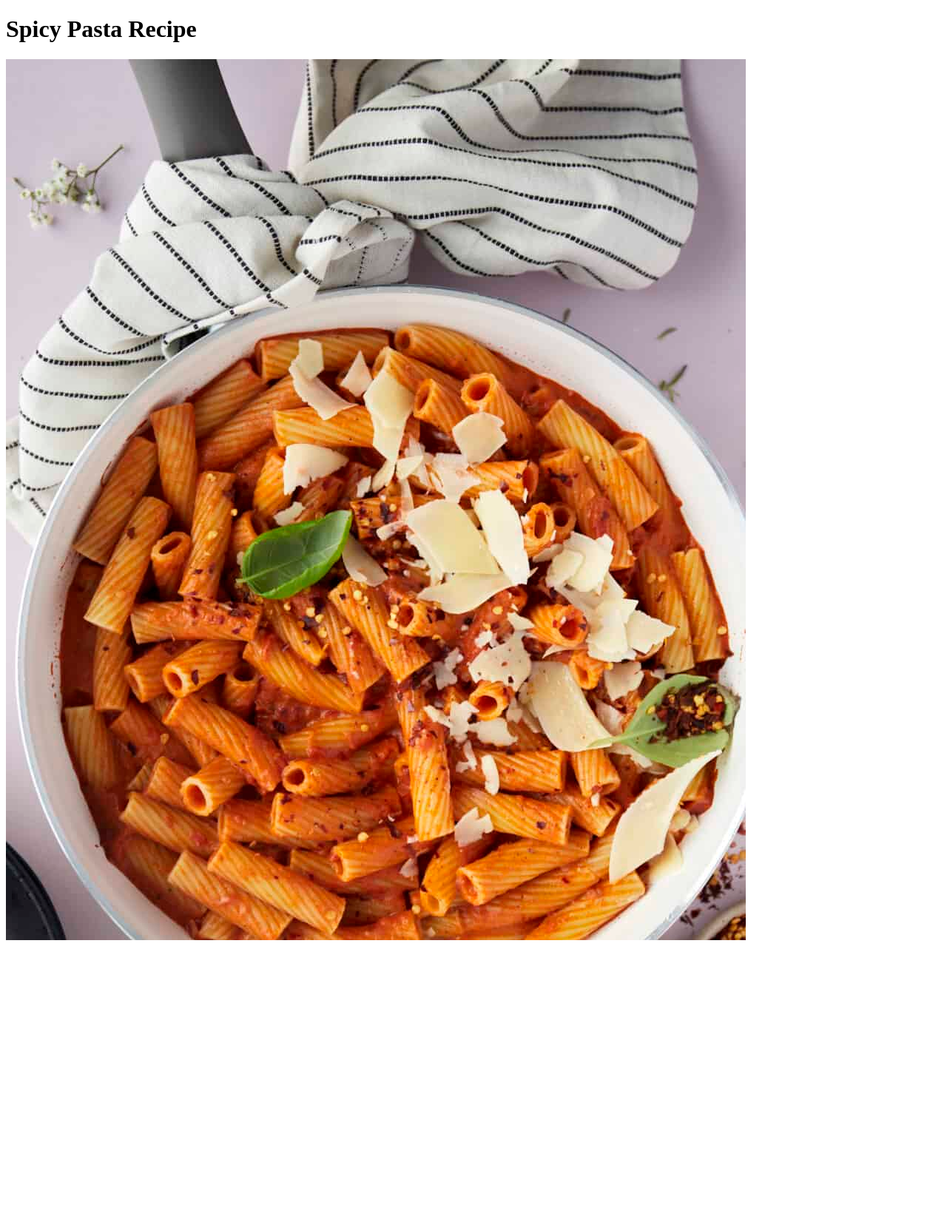
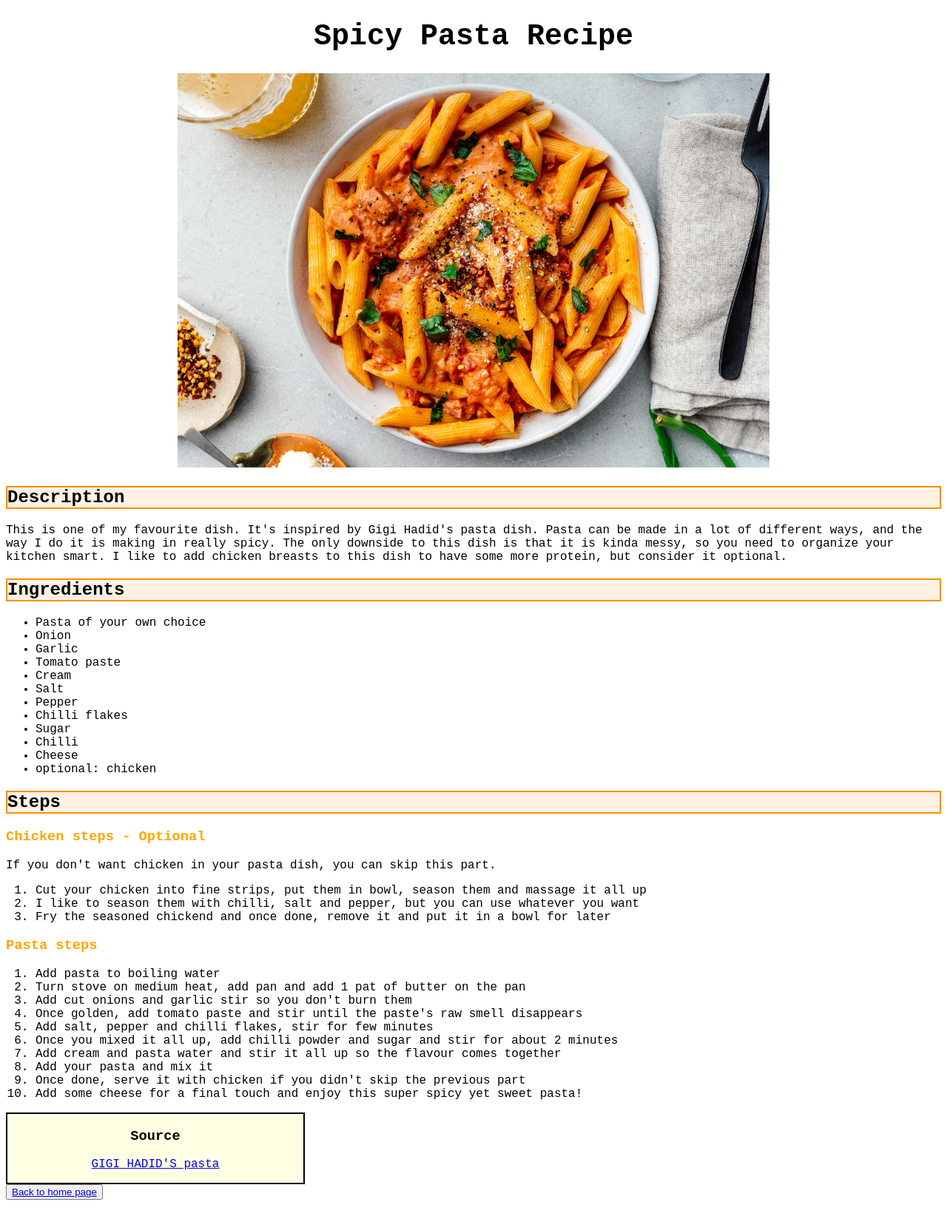
Before and after one commit to Tou1lle/odin-recipes, a plain HTML site: page recipes/pasta.html in a window 1280 px wide. Shown: the whole page at 74% size. Drawn offline with Linux system fonts and the light colour scheme.

Commit message:
Modify and finalize recipes
This project is up to date with the CSS foundations course

```diff
--- a/css/style-pages.css
+++ b/css/style-pages.css
@@ -1,3 +1,4 @@
+/* common code for all recipes */
 body {
     font-family:'Courier New', Courier, monospace;
 }
@@ -7,16 +8,26 @@ h1 {
     font-size: 40px;
 }
 
-.img-stew {
+/* image size for pasta and stew*/
+.img-stew,
+.img-pasta {
     width: 800px;
     height: auto;
 }
 
-.image.stew {
+.img-rice {
+    width: 400px;
+    height: auto;
+}
+
+/* used div for center the image in the pages */
+.image.stew,
+.image.pasta,
+.image.rice {
     text-align: center;
 }
 
-.header.stew-recipe,
+/* color and border for stew recipe */
 .header.stew-des,
 .header.stew-ing,
 .header.stew-st {
@@ -24,9 +35,30 @@ h1 {
     background-color: rgba(255, 0, 0, 0.308);
 }
 
+/* css style for source code */
 .container.source {
     border: 2px solid black;
     text-align: center;
     width: 400px;
     background-color: rgba(255, 255, 0, 0.11);
 }
+
+/* pasta header style */
+.header.pasta-des,
+.header.pasta-ing,
+.header.pasta-st {
+    border: 2px solid darkorange;
+    background-color: rgba(253, 135, 0, 0.11);
+}
+
+.header.chicken,
+.header.pasta-st2 {
+    color: orange;
+}
+
+.header.rice-des,
+.header.rice-ing,
+.header.rice-st {
+    border: 2px solid darkgreen;
+    background-color: rgba(100, 200, 0, 0.11);
+}
--- a/recipes/pasta.html
+++ b/recipes/pasta.html
@@ -3,20 +3,26 @@
     <head>
         <meta charset="UTF-8">
         <title>Spicy Pasta Recipe</title>
+        <link rel="stylesheet" href="../css/style-pages.css">
     </head>
 
     <body>
-        <h1>Spicy Pasta Recipe</h1>
-        <img src="../images/pasta.jpg">
+        <h1 class="header pasta-recipe">Spicy Pasta Recipe</h1>
+        <div class="image pasta">
+        <img src="../images/gigi-pasta.jpeg" class="img-pasta" alt="A picture of pasta with an  orange spicy sauce">
+        </div>
 
-        <h2>Description</h2>
-        <p>
+        <div class="container pasta-description">
+        <h2 class="header pasta-des">Description</h2>
+        <p class="pasta-paragraph">
             This is one of my favourite dish. It's inspired by Gigi Hadid's pasta dish. Pasta can be made in a lot of different ways,
             and the way I do it is making in really spicy. The only downside to this dish is that it is kinda messy, so you need to organize your
             kitchen smart. I like to add chicken breasts to this dish to have some more protein, but consider it optional.
         </p>
+        </div>
 
-        <h2>Ingredients</h2>
+        <div class="container pasta-ingredients">
+        <h2 class="header pasta-ing">Ingredients</h2>
         <ul>
             <li>Pasta of your own choice</li>
             <li>Onion</li>
@@ -31,9 +37,11 @@
             <li>Cheese</li>
             <li>optional: chicken</li>
         </ul>
+        </div>
 
-        <h2>Steps</h2>
-        <h3>Chicken steps - Optional</h3>
+        <div class="container pasta-steps">
+        <h2 class="header pasta-st">Steps</h2>
+        <h3 class="header chicken">Chicken steps - Optional</h3>
         <p>
             If you don't want chicken in your pasta dish, you can skip this part.
         </p>
@@ -43,7 +51,7 @@
             <li>Fry the seasoned chickend and once done, remove it and put it in a bowl for later</li>
         </ol>
 
-        <h3>Pasta steps</h3>
+        <h3 class="header pasta-st2">Pasta steps</h3>
         <ol>
             <li>Add pasta to boiling water</li>
             <li>Turn stove on medium heat, add pan and add 1 pat of butter on the pan</li>
@@ -56,7 +64,13 @@
             <li>Once done, serve it with chicken if you didn't skip the previous part</li>
             <li>Add some cheese for a final touch and enjoy this super spicy yet sweet pasta!</li>
         </ol>
+        </div>
 
-        <a href="../index.html">Back to home page</a>
+        <div class="container source">
+        <h3>Source</h3>
+        <p><a href="https://www.youtube.com/watch?v=lipYxuYapIY&t=130s&ab_channel=Harshita%27sKitchen" target="_blank">GIGI HADID'S pasta</a></p>
+        </div>
+
+        <button><a href="../index.html">Back to home page</a></button>
     </body>
 </html>
```
Also changed, not shown: recipes/rice.html (+20 -6 lines), images/gigi-pasta.jpeg (added).
